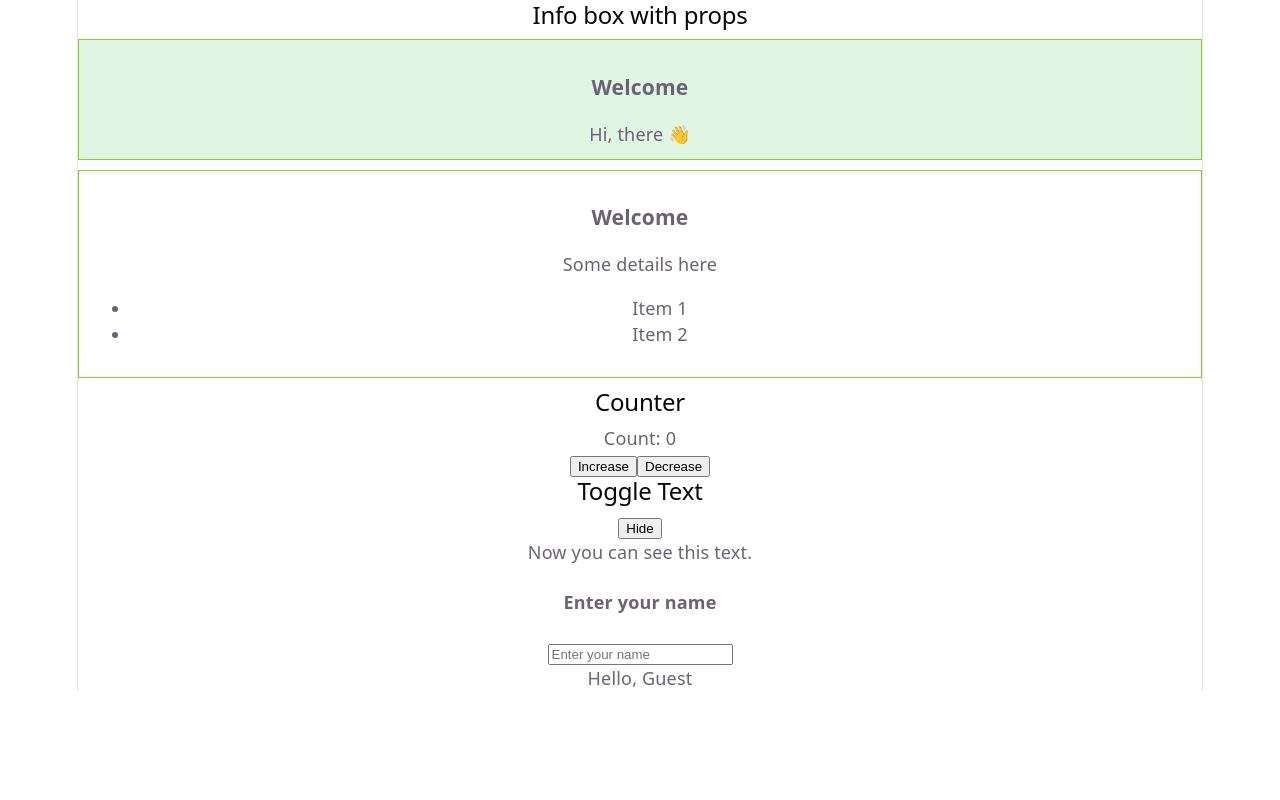
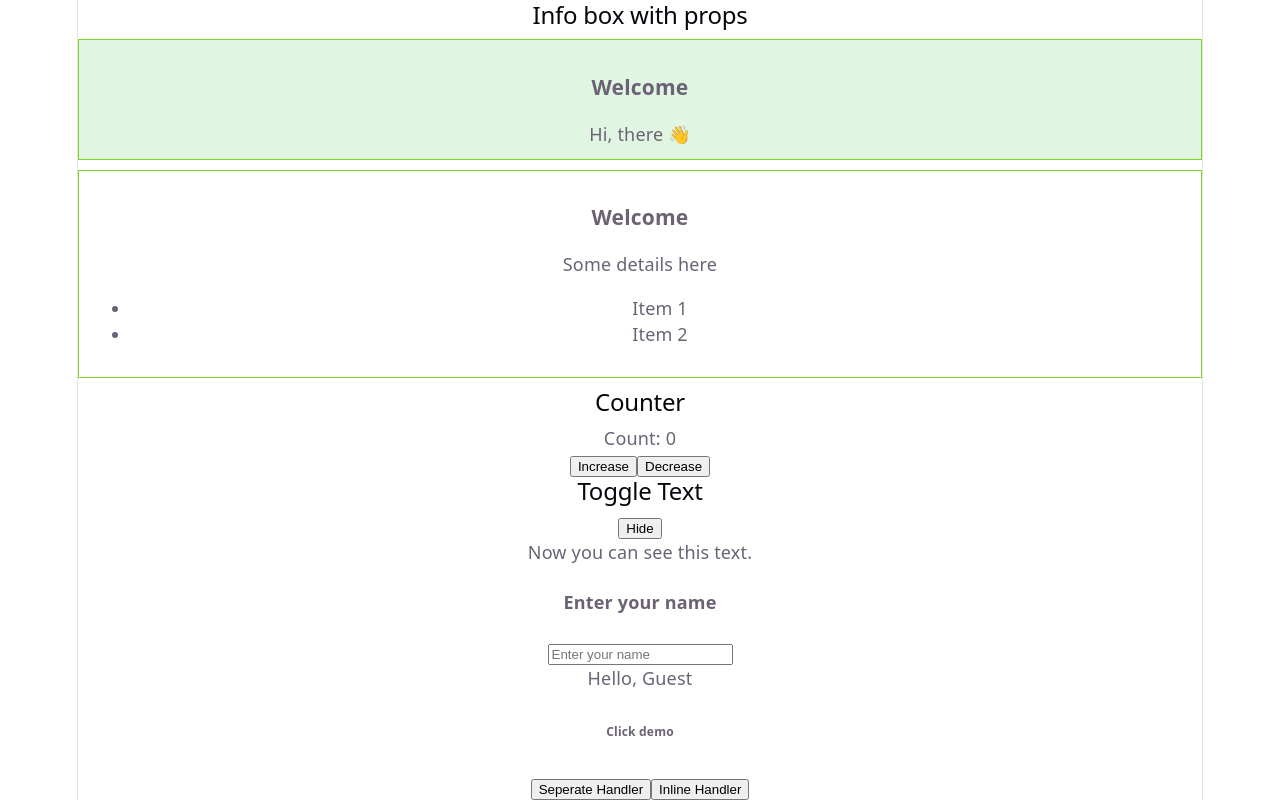
Before and after one commit to harshithp946-eng/SW_CSE_B1.4_Internship, a React (Vite) app in the folder Day/Day13/day13/: page / in a window 1280 px wide. Shown: the part 606-1406 px from the top of the page. Before the commit the page ends 1297 px from the top, so only its background shows below. Built offline with nearby package versions, Linux system fonts and the light colour scheme.

Commit message:
Event Handling ex1

```diff
--- a/Day/Day13/day13/src/App.jsx
+++ b/Day/Day13/day13/src/App.jsx
@@ -10,6 +10,7 @@ import Counter from "./components/State";
 import ToggleText from "./components/StateTwo";
 import NameInput from "./components/StateThree";
 
+import ClickDemo from "./components/EventHandling";
 const name = "Amay";
 const isLoggedIn = false;
 
@@ -48,6 +49,8 @@ function App() {
       <ToggleText />
 
       <NameInput />
+
+      <ClickDemo/>
     </>
 
   )
--- /dev/null
+++ b/Day/Day13/day13/src/components/EventHandling.jsx
@@ -0,0 +1,23 @@
+// Event Handling is the way components respond to user actions and browser events
+// clicks, typing, form submissions, hovering, key presses
+
+// 1.Events are named in camelCase(onClick, ❌onclick, ❌OnClick)
+// 2.We pass a function reference as the handler, not a string
+// 3.🌟 default behaviour of reactJS is to rerender when state gets modified, forms
+// if gets re-rendered then the content:
+
+function ClickDemo() {
+    function handleSeperateClick() {
+        alert("Seperate handler clicked");
+    }
+
+    return(
+        <div>
+            <h6>Click demo</h6>
+            <button onClick={handleSeperateClick}>Seperate Handler</button>
+
+            <button onClick={()=>alert("Inline handler clicked")}>Inline Handler</button>
+        </div>
+    )
+}
+export default ClickDemo;
```
